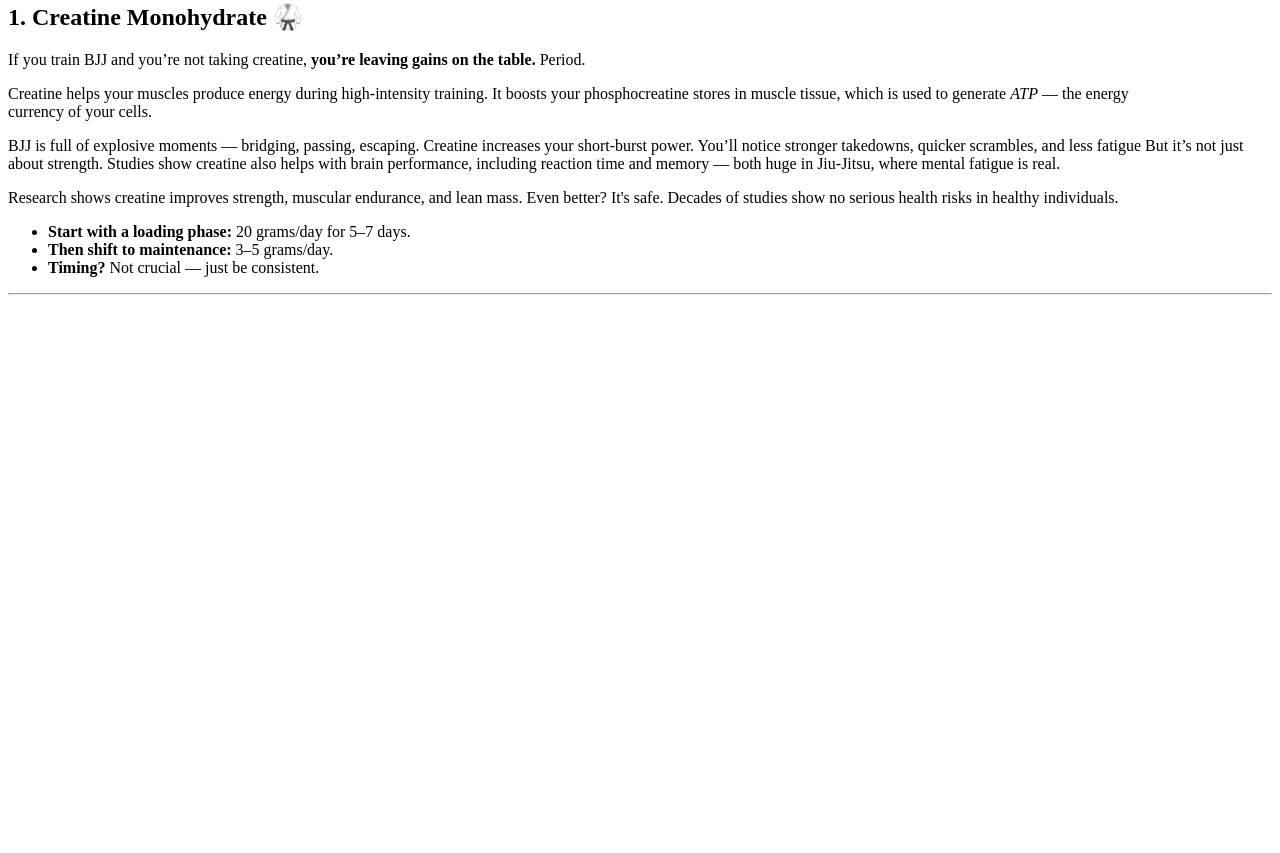
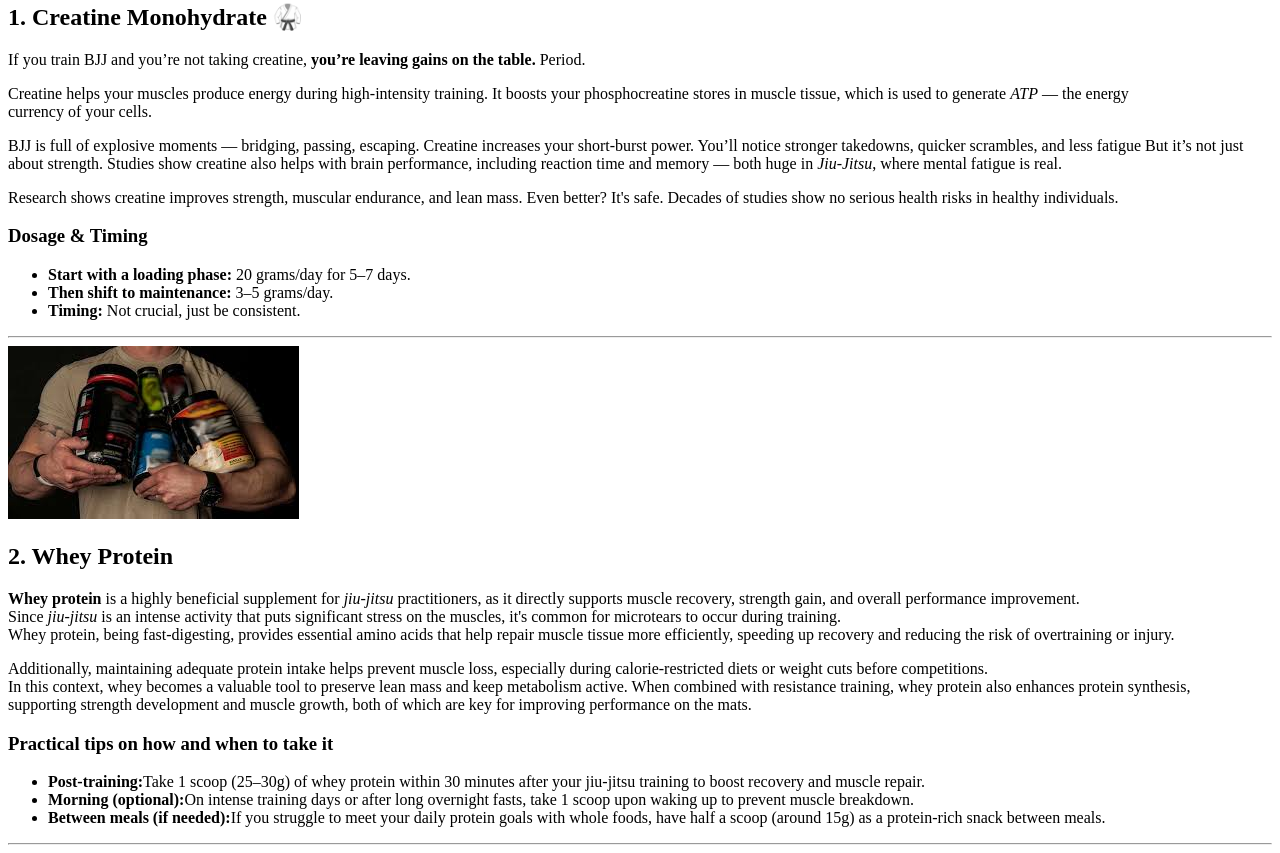
Before and after one commit to RodrigoMZanetti/Jiu_Jitsu_Practitioners_Site, a plain HTML site: page index.html in a window 1280 px wide. Shown: the part 631-1484 px from the top of the page. Before the commit the page ends 934 px from the top, so only its background shows below. Drawn offline with Linux system fonts and the light colour scheme.

Commit message:
wheyprotein

```diff
--- a/index.html
+++ b/index.html
@@ -7,11 +7,14 @@
     <title>The 6 Best Supplements for Jiu-Jitsu Practitioners</title>
 </head>
 <body>
-    <h1>The 6 Best Supplements for Jiu-Jitsu Practitioners 🥋</h1>
+    <h1>The 6 Best Supplements for <em>Jiu-Jitsu</em> Practitioners 🥋</h1>
     <hr>
     <img src="imagens/j2_full.jpg" alt="j2">
-    <p>Brazilian Jiu-Jitsu isn’t just a sport. It’s a lifestyle built on technique, timing, and total commitment. But what separates good from great <br>often comes down to one factor: recovery.</p>
+
+    <p>Brazilian <em>Jiu-Jitsu</em> isn’t just a sport. It’s a lifestyle built on technique, timing, and total commitment. <strong>But what separates good from great <br>often comes down to one factor: recovery.</strong></p>
+
     <p>You can train hard, but if your body isn’t fueled and recovering properly, you’ll hit a wall fast. That’s where supplements come in.</p>
+
     <p>Today, we’re breaking down the six best supplements every serious BJJ practitioner should consider. This isn’t about hype or bro-science. It’s about smart, <br>evidence-based choices to keep your body sharp, joints healthy, and performance consistent.</p>
     <hr>
 
@@ -20,18 +23,38 @@
 
     <p> If you train BJJ and you’re not taking creatine, <strong>you’re leaving gains on the table.</strong>  Period.</p>
     <p>Creatine helps your muscles produce energy during high-intensity training. It boosts your phosphocreatine stores in muscle tissue, which is used to generate <em>ATP</em> — the energy <br> currency of your cells.</p>
-    <p>BJJ is full of explosive moments — bridging, passing, escaping. Creatine increases your short-burst power. You’ll notice stronger takedowns, quicker scrambles, and less fatigue But it’s not just <br> about strength. Studies show creatine also helps with brain performance, including reaction time and memory — both huge in Jiu-Jitsu, where mental fatigue is real.</p>
+
+    <p>BJJ is full of explosive moments — bridging, passing, escaping. Creatine increases your short-burst power. You’ll notice stronger takedowns, quicker scrambles, and less fatigue But it’s not just <br> about strength. Studies show creatine also helps with brain performance, including reaction time and memory — both huge in <em>Jiu-Jitsu</em>, where mental fatigue is real.</p>
     <p>Research shows creatine improves strength, muscular endurance, and lean mass. Even better? It's safe. Decades of studies show no serious health risks in healthy individuals.</p>
 
-    <title>Dosage & Timing</title>
+    <h3>Dosage & Timing</h3>
     <ul>
         <li><strong>Start with a loading phase:</strong> 20 grams/day for 5–7 days.</li>
 
         <li><strong>Then shift to maintenance:</strong> 3–5 grams/day.</li>
 
-        <li><strong>Timing?</strong> Not crucial — just be consistent.</li>
+        <li><strong>Timing:</strong> Not crucial, just be consistent.</li>
     </ul>
     <hr>
 
+    <img src="imagens/j6_full.jpg" alt="Whey Protein">
+    <H2>2. Whey Protein</H2>
+
+    <p><strong>Whey protein</strong> is a highly beneficial supplement for <em>jiu-jitsu</em> practitioners, as it directly supports muscle recovery, strength gain, and overall performance improvement. <br>Since <em>jiu-jitsu</em> is an intense activity that puts significant stress on the muscles, it's common for microtears to occur during training. <br>Whey protein, being fast-digesting, provides essential amino acids that help repair muscle tissue more efficiently, speeding up recovery and reducing the risk of overtraining or injury.</p>
+
+    <p>Additionally, maintaining adequate protein intake helps prevent muscle loss, especially during calorie-restricted diets or weight cuts before competitions. <br>In this context, whey becomes a valuable tool to preserve lean mass and keep metabolism active. When combined with resistance training, whey protein also enhances protein synthesis, <br>supporting strength development and muscle growth, both of which are key for improving performance on the mats.</p>
+
+    <h3>Practical tips on how and when to take it</h3>
+    <ul>
+        <li><strong>Post-training:</strong>Take 1 scoop (25–30g) of whey protein within 30 minutes after your jiu-jitsu training to boost recovery and muscle repair.</li>
+
+        <li><strong>Morning (optional):</strong>On intense training days or after long overnight fasts, take 1 scoop upon waking up to prevent muscle breakdown.</li>
+
+        <li><strong>Between meals (if needed):</strong>If you struggle to meet your daily protein goals with whole foods, have half a scoop (around 15g) as a protein-rich snack between meals.</li>
+
+    </ul>
+    <hr>
+
+
 </body>
 </html>
```
